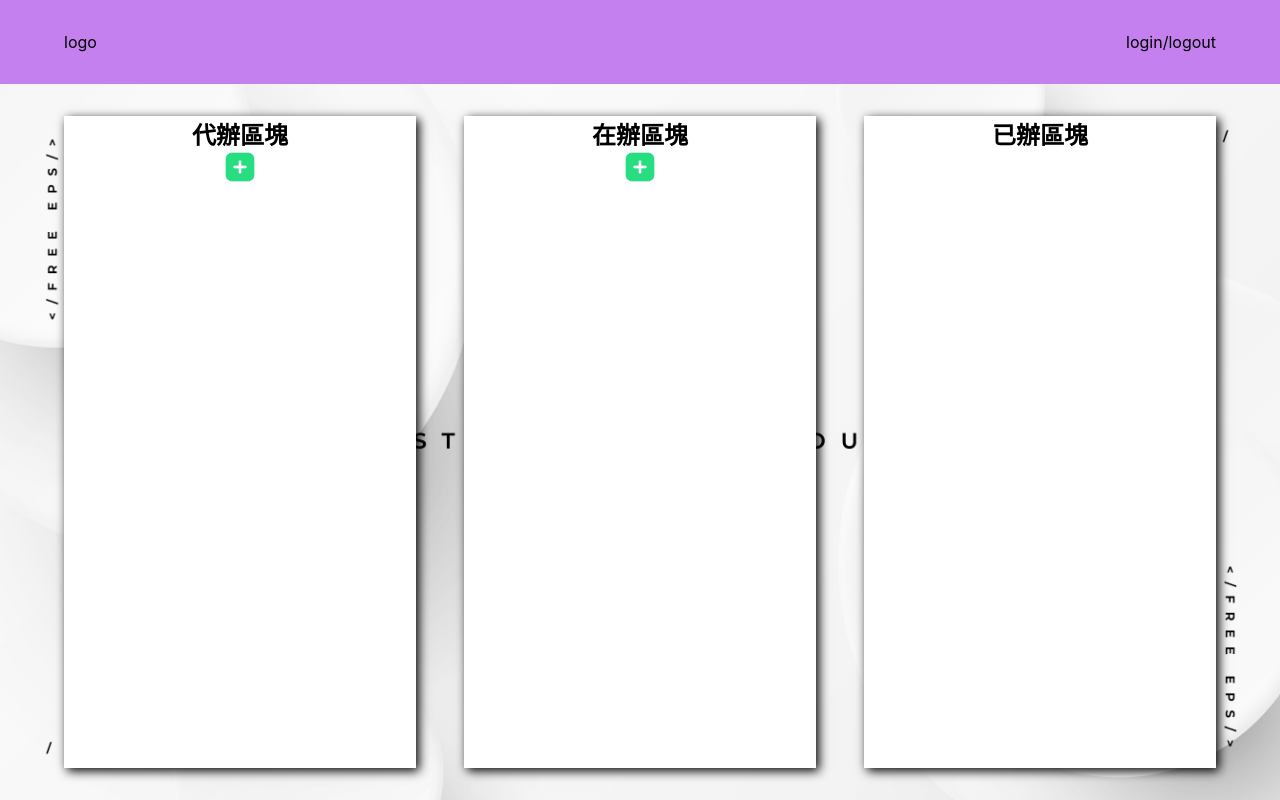
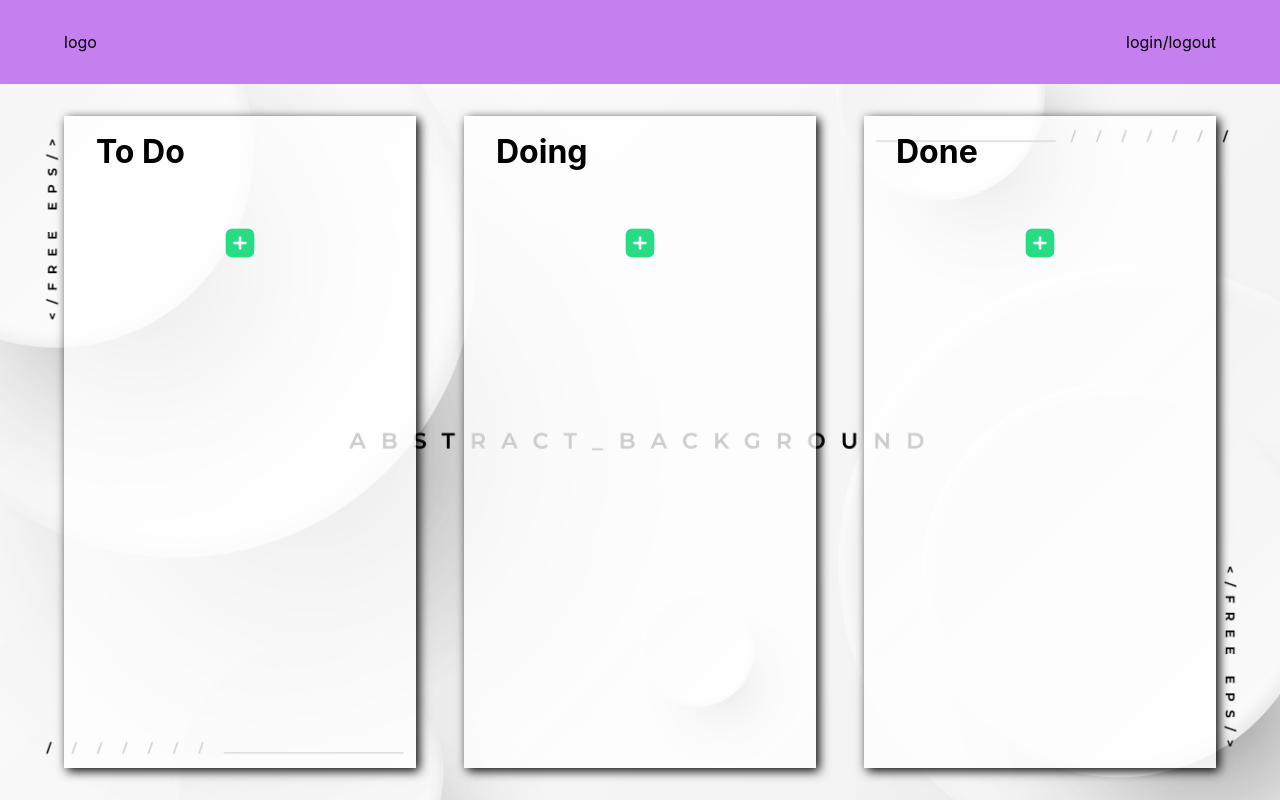
Before and after one commit to JamesDinding/ms_daily_list, a React (Create React App) app: page / in a window 1280 px wide. Built offline with nearby package versions, Linux system fonts and the light colour scheme.

Commit message:
styling list & card

```diff
--- a/src/App.tsx
+++ b/src/App.tsx
@@ -29,13 +29,9 @@ function App() {
       </header>
       <div className={classes.section}>
         <DragDropContext onDragEnd={swapOrderHandler}>
-          <Section title="代辦區塊" section_id="pendingList" />
-          <Section title="在辦區塊" section_id="currentList" />
-          <Section
-            title="已辦區塊"
-            section_id="finishedList"
-            allowCreate={false}
-          />
+          <Section title="To Do" section_id="pendingList" />
+          <Section title="Doing" section_id="currentList" />
+          <Section title="Done" section_id="finishedList" />
         </DragDropContext>
       </div>
     </div>
--- a/src/components/Card/Card.module.css
+++ b/src/components/Card/Card.module.css
@@ -1,11 +1,9 @@
 .card {
-  border-radius: 0.5rem;
-  border-width: 1px;
-  border-style: solid;
-  /* box-shadow: inset 1px 1px 1px 1px; */
+  border-radius: 0.25rem;
   padding: 0.5rem 1rem;
   margin: 1rem 0px;
-  height: 10rem;
+  height: 7rem;
+  background-color: rgb(177, 191, 195);
   overflow: hidden;
 }
 
@@ -15,7 +13,7 @@
   letter-spacing: 1px;
 }
 
-.card__description {
+/* .card__description {
   font-size: 1em;
   text-overflow: ellipsis;
-}
+} */
--- a/src/components/Card/Card.tsx
+++ b/src/components/Card/Card.tsx
@@ -32,11 +32,12 @@ const Card: React.FC<CardProps> = ({ cardData, order }) => {
             {...provided.dragHandleProps}
           >
             <div className={classes.card__title}>{cardData.title}</div>
-            <div className={classes.card__description}>
+            {/* <div className={classes.card__description}>
               {cardData.description}
-            </div>
+            </div> */}
             <div
               style={{
+                marginTop: "1rem",
                 height: "1rem",
                 width: "100%",
                 background: `linear-gradient(to right,${processBarColor} ${
--- a/src/components/Section/List.module.css
+++ b/src/components/Section/List.module.css
@@ -1,3 +1,8 @@
-.section_btn {
+.section__btn {
   width: 100%;
+  margin-top: 40px;
 }
+
+.section__card {
+  margin: 1rem 2rem;
+}
--- a/src/components/Section/List.tsx
+++ b/src/components/Section/List.tsx
@@ -23,17 +23,21 @@ const List: React.FC<ListProps> = ({
         {(provided, snapshot) => {
           return (
             <Fragment>
-              <div ref={provided.innerRef} {...provided.droppableProps}>
+              <div
+                className={classes["section__card"]}
+                ref={provided.innerRef}
+                {...provided.droppableProps}
+              >
                 {cardList.map((card, index) => (
                   <Card key={index} cardData={card} order={index} />
                 ))}
               </div>
-              {provided.placeholder}{" "}
+              {provided.placeholder}
               {allowCreate && (
                 <div>
                   <button
                     type="button"
-                    className={classes.section_btn}
+                    className={classes.section__btn}
                     onClick={() => popAddCard(true)}
                   >
                     <img src="/assets/add.png" alt="" />
--- a/src/components/Section/Section.module.css
+++ b/src/components/Section/Section.module.css
@@ -1,7 +1,7 @@
 .section {
   flex-grow: 1;
   width: 100%;
-  background: white;
+  background: rgb(255, 255, 255, 0.8);
   box-shadow: 3px 3px 10px 0px rgb(0, 0, 0);
   transition: all 0.3s;
 }
@@ -11,7 +11,8 @@
 }
 
 .section__title {
-  text-align: center;
+  text-align: start;
+  margin: 1rem 2rem;
 }
 
 .section_btn {
--- a/src/components/Section/Section.tsx
+++ b/src/components/Section/Section.tsx
@@ -42,7 +42,7 @@ const Section: React.FC<SectionProps> = ({
           document.getElementById("modal")!
         )}
       <div id={section_id} className={classes.section}>
-        <h2 className={classes.section__title}>{title}</h2>
+        <h1 className={classes.section__title}>{title}</h1>
         <div>
           <List
             cardList={list}
@@ -50,18 +50,6 @@ const Section: React.FC<SectionProps> = ({
             allowCreate={allowCreate}
             popAddCard={setIsPop}
           ></List>
-
-          {/* {allowCreate && (
-            <div>
-              <button
-                type="button"
-                className={classes.section_btn}
-                onClick={() => setIsPop(true)}
-              >
-                <img src="/assets/add.png" alt="" />
-              </button>
-            </div>
-          )} */}
         </div>
       </div>
     </Fragment>
```
